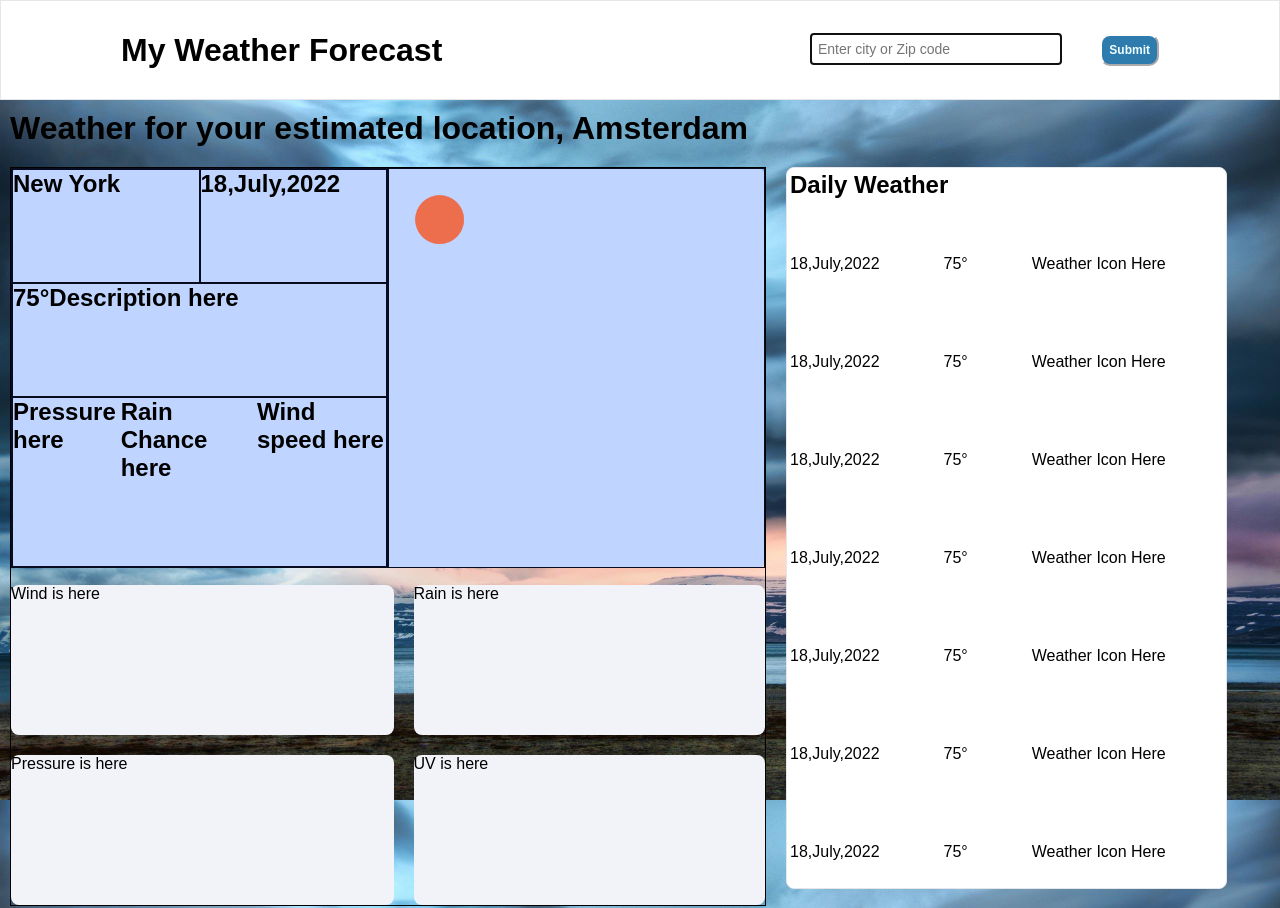
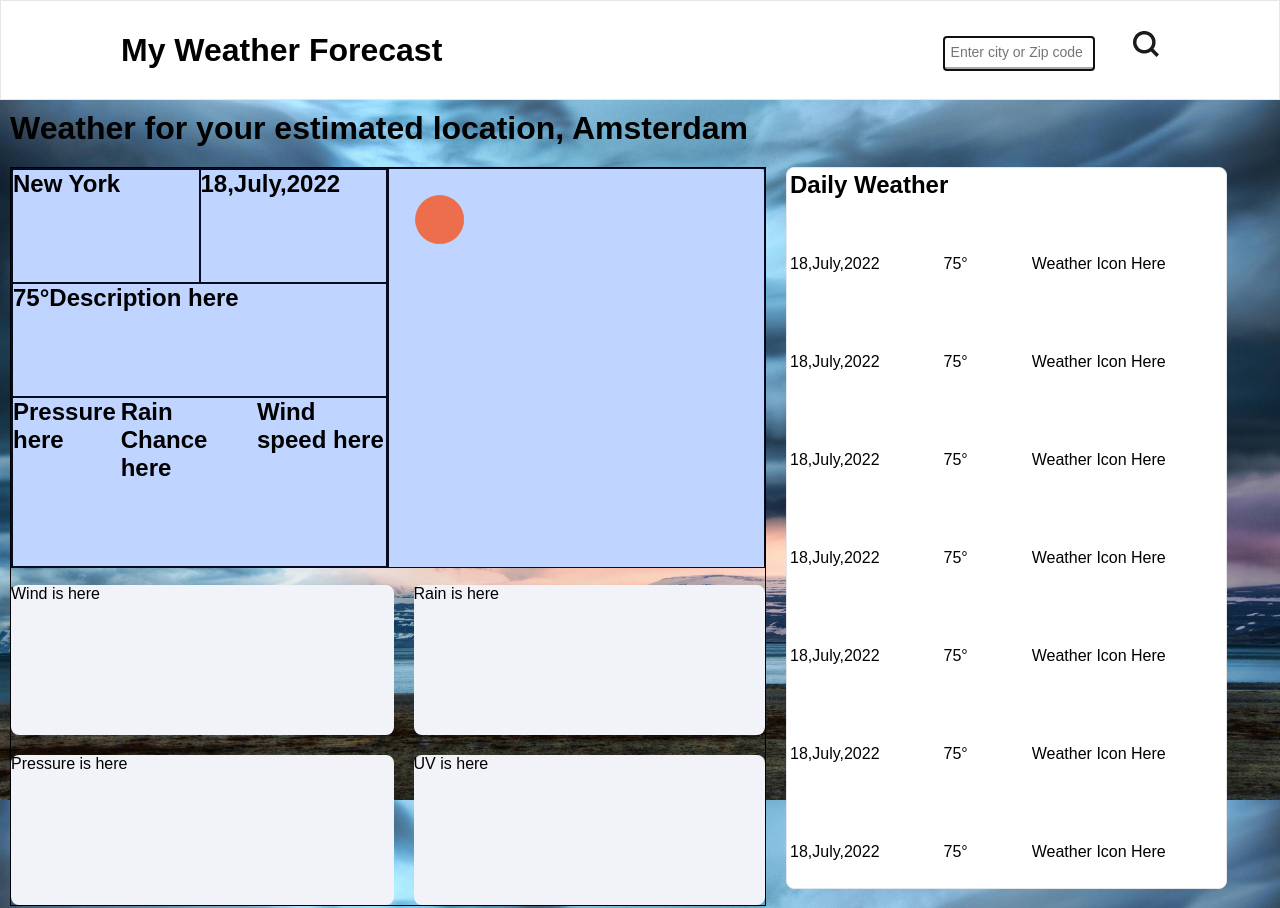
Before and after one commit to crissy12/Weather_Website, a plain HTML site: page index.html in a window 1280 px wide. Shown: the top 908 px of the page. Drawn offline with Linux system fonts and the light colour scheme; a script that the page names is missing.

Commit message:
Adjusted the search field and changed the submit button.

```diff
--- a/index.html
+++ b/index.html
@@ -15,7 +15,7 @@
         <div class="search-bar">
             <form onsubmit="return false;">
                 <input type = "text" id = "txt-input" placeholder="Enter city or Zip code" autofocus>
-                <button type = "submit" id = "submit-btn"> Submit</button>
+                <button type = "submit" id = "submit-btn"><img src="assets/Search icon.png" /></button>
             </form>
         </div>
     </header>
--- a/main.css
+++ b/main.css
@@ -57,14 +57,15 @@ footer {
 }
 
 #submit-btn {
-    background-color: var(--btn-color);
-    border-radius: 10px;
-    border-color: rgb(255, 252, 252);
-    color: var(--txt-color);
-    padding: 7px;
-    font-size: 12px;
-    font-weight: bold;
+    border: none;
+    background: transparent;
+    cursor: pointer;
     margin-right: 120px;
+}
+
+#submit-btn:active {
+    box-shadow: 0 5px #666;
+    transform: translateY(4px);
 }
 
 #txt-input {
@@ -74,8 +75,9 @@ footer {
     padding: 7px;
     margin-right: 35px;
     border-radius: 3px;
-    width: 250px;
+    width: 150px;
     font-size: 14px;
+    border-bottom: 3px solid darkgray;
 
 }
 
```
Also changed, not shown: assets/Search icon.png (added).
